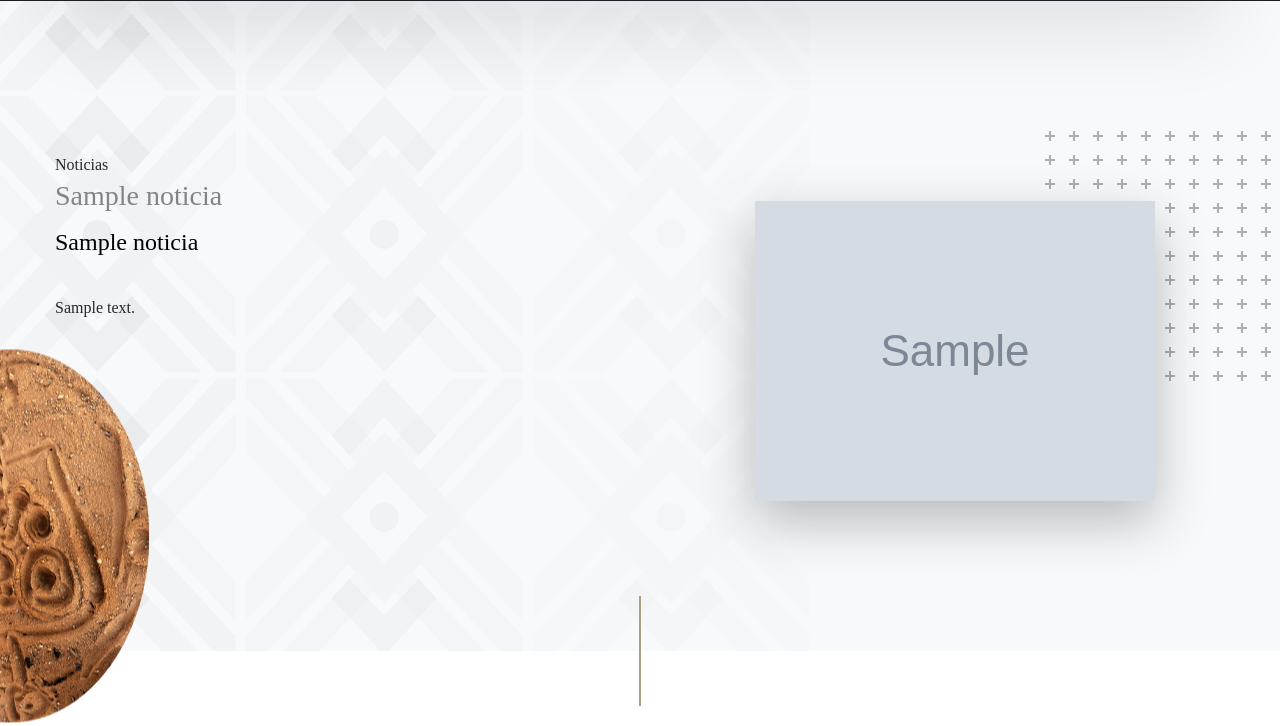
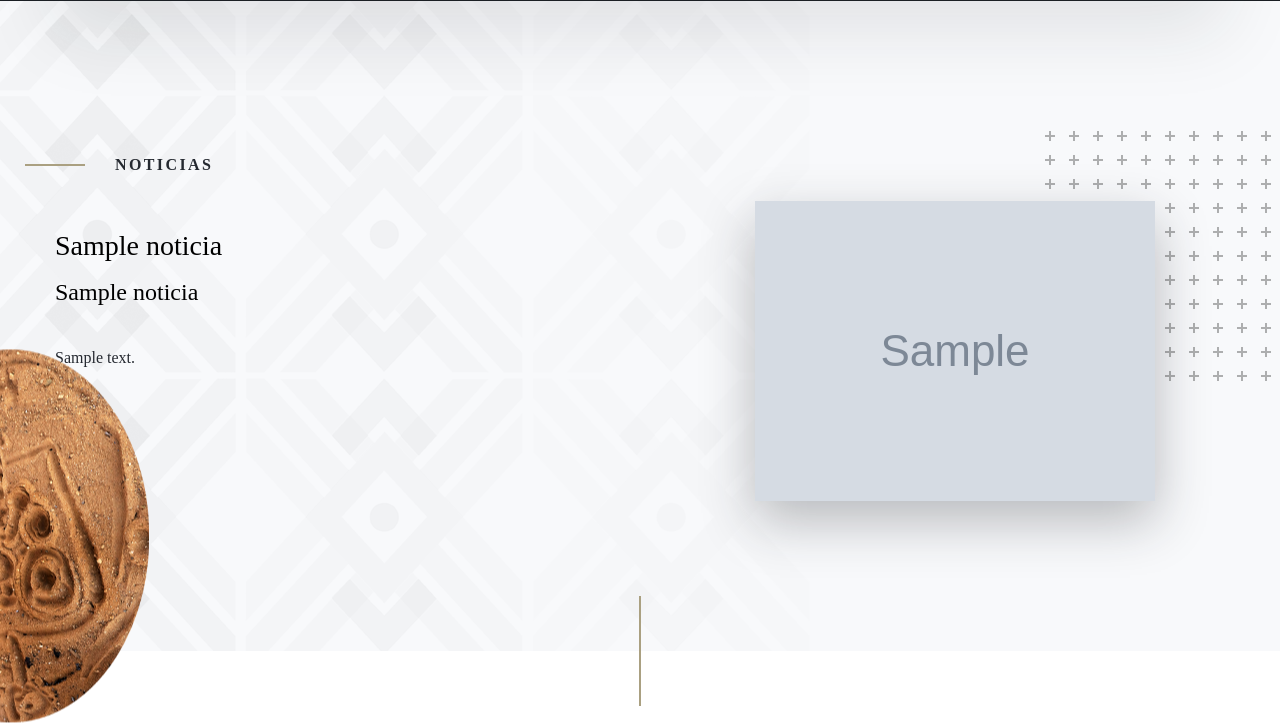
Before and after one commit to frpk21/onic, a Django app: template generales/templates/generales/home.html in a window 1280 px wide. Shown: the part 1086-1812 px from the top of the page. Run offline with Django 3.2, Linux system fonts and the light colour scheme; tables that the repository leaves empty hold one stand-in row (values such as "Sample post"); the template is opened without the code that fills it: values that come from a table or form of the project are taken from there, most other values are stand-ins (such as "Sample title", 1, 10 or a date in 2020); grey boxes marked "Sample" are stand-in pictures; some libraries are stand-ins or nearby versions; some web fonts are replaced.

Commit message:
noticias

```diff
--- a/generales/templates/generales/home.html
+++ b/generales/templates/generales/home.html
@@ -107,10 +107,10 @@
         <div class="row">
             <div class="col-lg-6">
                 <div class="about-two__content">
-                    <div class="">
+                    <div class="block-title">
                         <p>Noticias</p>
-                        <h3>{{noticias.titulo}}</h3>
                     </div>
+                    <h3 style="color: black;">{{noticias.titulo}}</h3>
                     <p class="about-two__highlight">
                         {{noticias.subtitulo}}
                     </p>
```
